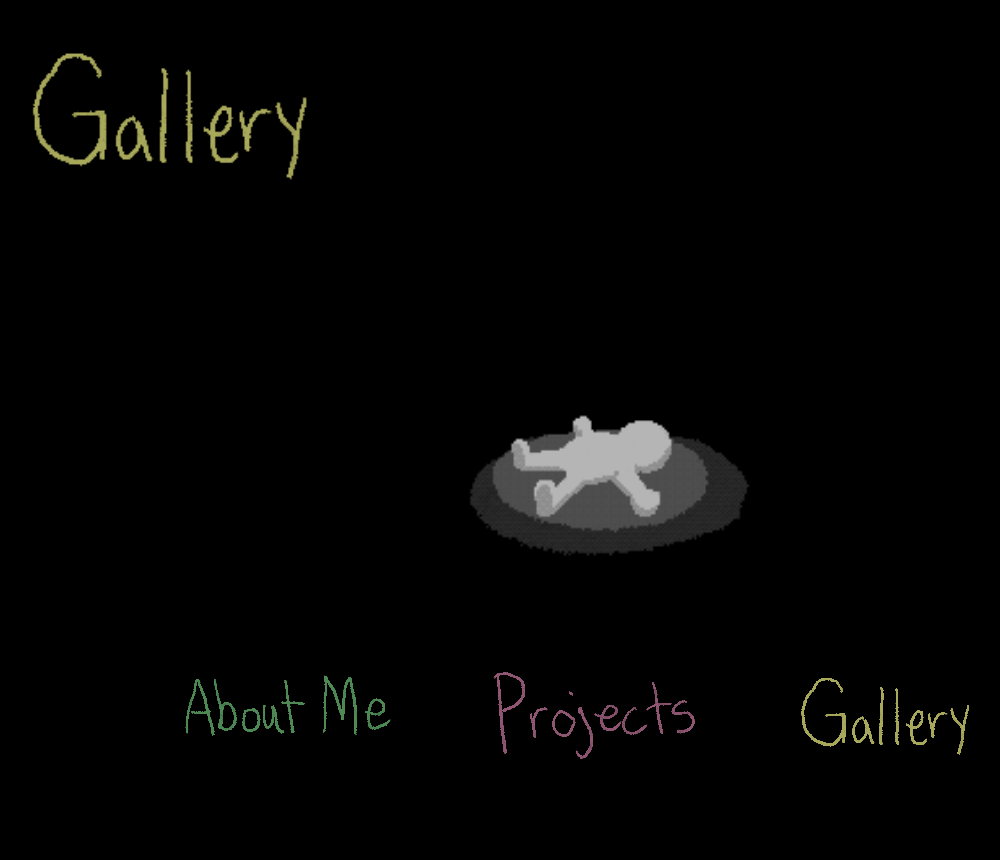
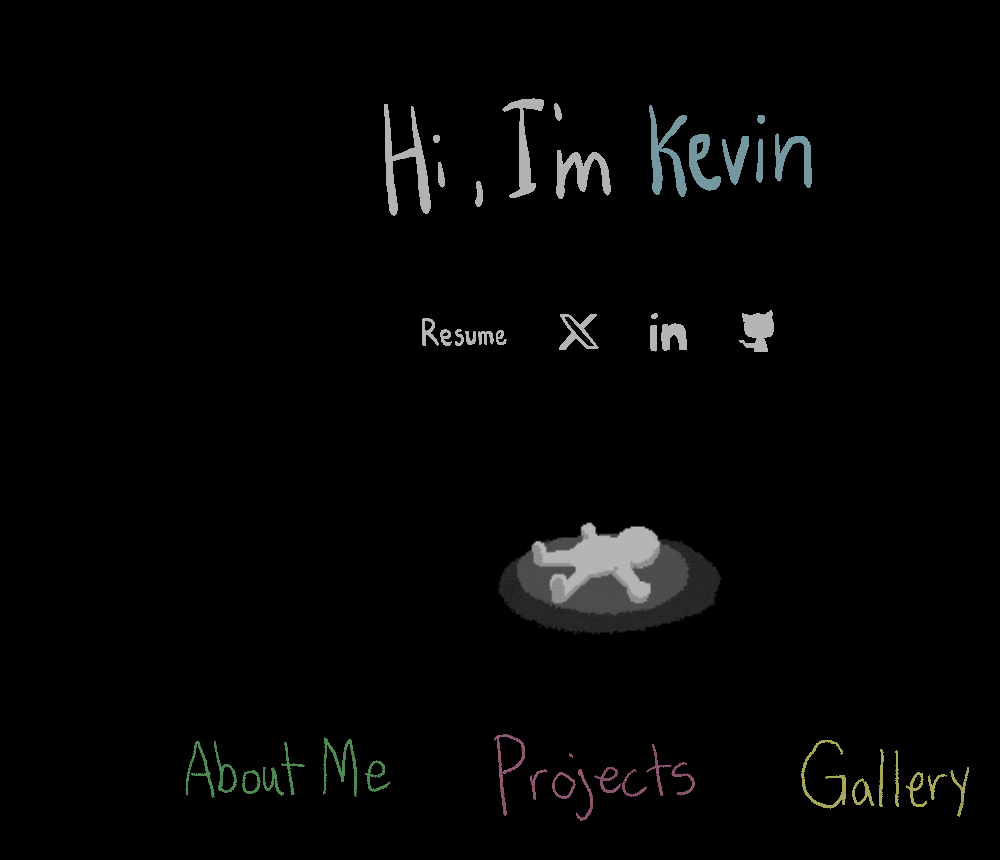
Before and after one commit to cowgoose/cowgoose.github.io, a plain HTML site: page index.html in a window 1280 px wide. Shown: the whole page, without its empty margins (27-1027 px from the left). Before the commit the page ends 828 px from the top, so only its background shows below. Drawn offline with Linux system fonts and the light colour scheme.

Commit message:
finished with homepage basics, will add more feat

```diff
--- a/index.html
+++ b/index.html
@@ -7,7 +7,21 @@
 </head>
 <body>
     <div class="header">
-        <img id="welcome" src="images/gallery.png">
+        <img id="title" src="images/writing.gif">
+    </div>
+    <div id="socialdiv" class="social">
+            <a class="socbut" href="./images/resume.pdf" target="download">
+                <img src="./images/resume.png"/>
+            </a>
+            <a class="socbut" href="https://x.com/massiveknot" target="_blank">
+                <img src="./images/x.png"/>
+            </a>
+            <a class="socbut" href="https://www.linkedin.com/in/klee1543/" target="_blank">
+                <img src="./images/linkin.png"/>
+            </a>
+            <a class="socbut" href="https://github.com/cowgoose" target="_blank">
+                <img src="./images/git.png"/>
+            </a>
     </div>
     <div class="wrap">
         <div class="main">
@@ -21,7 +35,7 @@
         </div>
 
     </div>
-
+    <script src="somescript.js"></script>
 </body>
 
 <link rel="stylesheet" href="styles.css">
--- /dev/null
+++ b/somescript.js
@@ -0,0 +1,20 @@
+//timer to change gif of greetng
+setTimeout(function(){
+    document.getElementById("title").src = "./images/staticani.gif";
+}, 1300);
+
+
+//timer for social media buttons
+setTimeout(function(){
+    document.getElementById("socialdiv").style.visibility = "visible";
+}, 1300);
+
+let t = 0; // time variable
+
+function setup() {
+  createCanvas(600, 600);
+  noStroke();
+  fill(40, 200, 40);
+}
+
+const body = document.getElementsByTagName('body').style.background = draw();
--- a/styles.css
+++ b/styles.css
@@ -5,14 +5,15 @@ body {
 .wrap{
     display: flex;
     flex-direction: column;
-}
-
-.wrap.main{
-    flex-shrink: 0;
+    justify-content: flex-start;
+    flex-basis: 50%;
 }
 
 .header{
+    display: flex;
     justify-content: center;
+    padding-right: 30px;
+    size: 300px;
 }
 
 .main{
@@ -21,7 +22,7 @@ body {
 }
 
 #welcome{
-    width: 400px;
+    width: 320px;
     height: auto;
 }
 
@@ -67,3 +68,15 @@ body {
 .gallery:hover{
     background-image: url(/images/gallery.gif);
 }
+
+.social{
+    display: flex;
+    justify-content: center;
+    padding-right:  30px;
+    visibility: hidden;
+}
+
+
+.socbut{
+    padding:20px;
+}
```
Also changed, not shown: about.html (+13 -0 lines), images/git.png (added), images/linkin.png (added), images/resume.png (added), images/staticani.gif (added), images/writing.gif (added), images/x.png (added), 1 other file.
